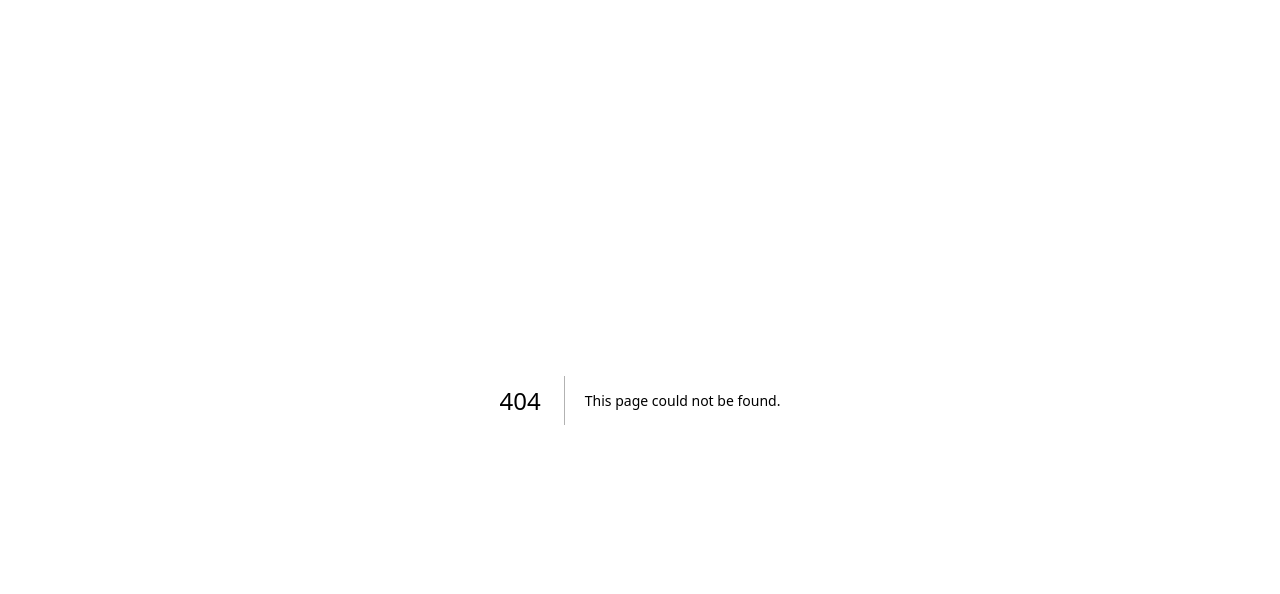
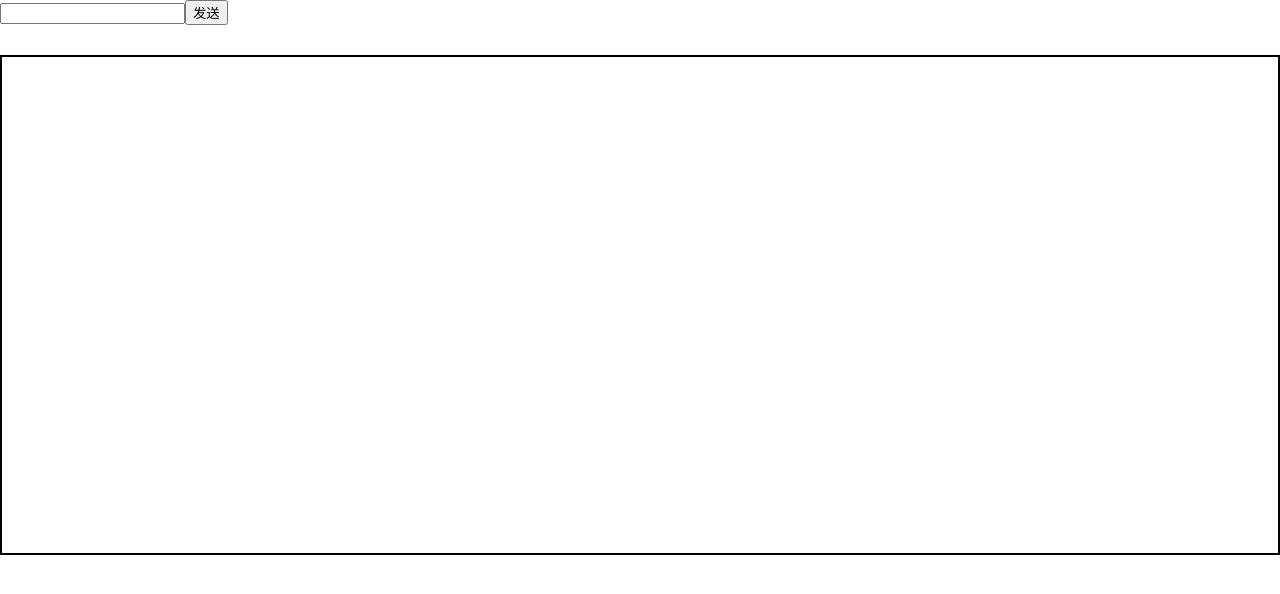
Before and after one commit to zakeeee/next-demo, a Next.js app: page /broadcast-channel-demo/demo1 in a window 1280 px wide. Before the commit this address had no page. Shown: the top 594 px of the page. Built offline with nearby package versions, Linux system fonts and the light colour scheme.

Commit message:
feat: broadcast channel demo

```diff
--- /dev/null
+++ b/pages/broadcast-channel-demo/demo1.tsx
@@ -0,0 +1,71 @@
+import Head from "next/head";
+import { useEffect, useRef, useState } from "react";
+
+export default function Demo1() {
+  const channelRef = useRef<BroadcastChannel | null>(null);
+  const [inputValue, setInputValue] = useState("");
+  const [messages, setMessages] = useState<string[]>([]);
+
+  useEffect(() => {
+    const channel = (channelRef.current = new BroadcastChannel("test"));
+    channel.addEventListener("message", (e) => {
+      setMessages((pre) => [...pre, `From Others: ${e.data}`]);
+    });
+    return () => {
+      channel.close();
+    };
+  }, []);
+
+  const sendMessage = () => {
+    const channel = channelRef.current;
+    if (!channel) {
+      return;
+    }
+    channel.postMessage(inputValue);
+    setInputValue("");
+    setMessages((pre) => [...pre, `From Me: ${inputValue}`]);
+  };
+
+  return (
+    <div>
+      <Head>
+        <title>Demo1</title>
+      </Head>
+
+      <main>
+        <div>
+          <input
+            type="text"
+            value={inputValue}
+            onInput={(e) => {
+              setInputValue((e.target as HTMLInputElement).value);
+            }}
+          />
+          <button onClick={sendMessage}>发送</button>
+        </div>
+        <div
+          style={{
+            height: "500px",
+            marginTop: "30px",
+            border: "2px solid black",
+            overflowY: "auto",
+          }}
+        >
+          {messages.map((message, idx) => (
+            <div
+              key={idx}
+              style={{
+                padding: "12px",
+                margin: "8px",
+                background: "rgba(32, 255, 164, 0.5)",
+                wordBreak: "break-all",
+              }}
+            >
+              {message}
+            </div>
+          ))}
+        </div>
+      </main>
+    </div>
+  );
+}
```
Also changed, not shown: 1 other file (tests, documents, lock files or other folders).
